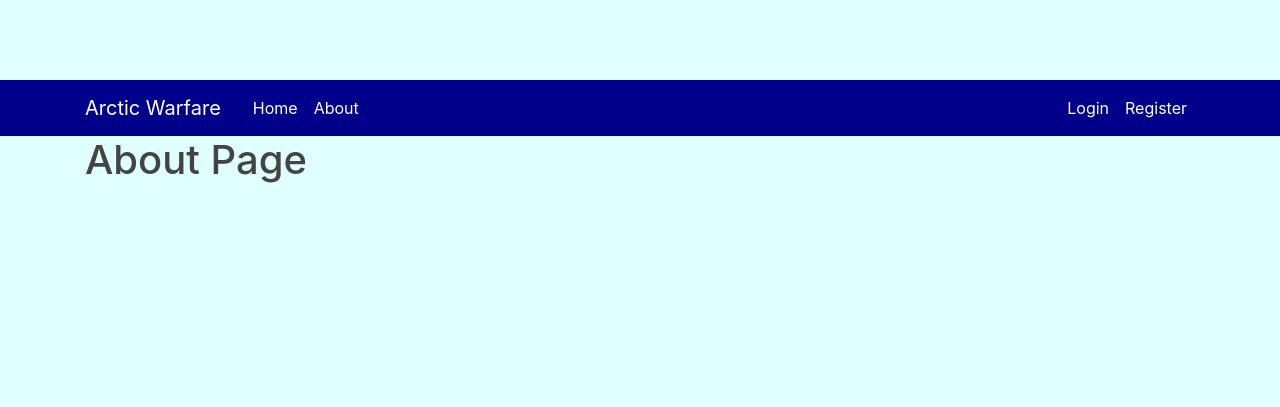
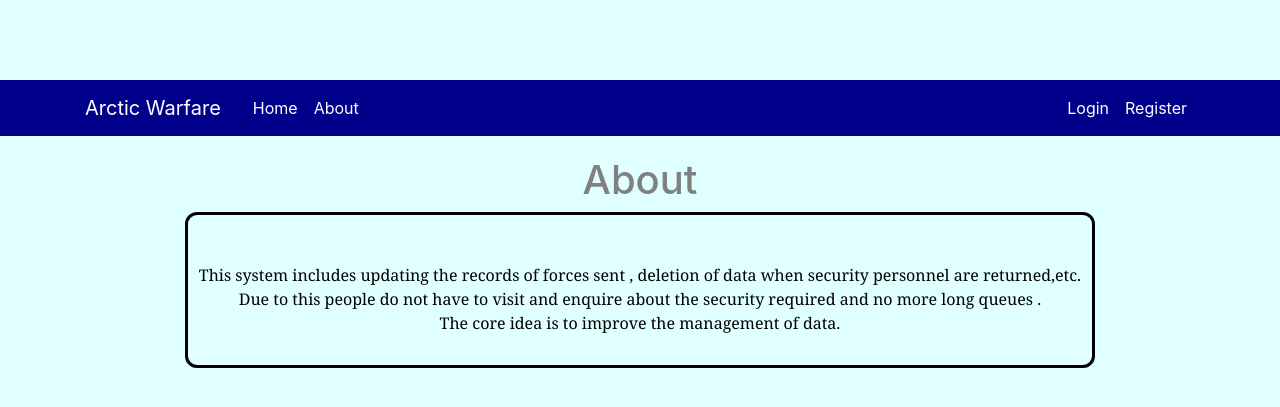
Before and after one commit to vidhi-kumar/final_se, a Flask app: page /about in a window 1280 px wide. Shown: the top 407 px of the page. Run offline with Flask 2, Linux system fonts and the light colour scheme; some libraries are stand-ins or nearby versions.

Commit message:
added about by shubham

```diff
--- a/SE_PROJECT/se-security/se-project/security/templates/about.html
+++ b/SE_PROJECT/se-security/se-project/security/templates/about.html
@@ -1,4 +1,19 @@
 {% extends "layout.html" %}
 {% block content %}
-    <h1>About Page</h1>
+    <body  >
+        <h1 style="font-weight: 500;text-align: center;margin-top:20px;color:gray">About</h1>
+    <p style="text-align: center;font-family: Georgia ;border:3px solid ;margin:0px 100px 250px 100px;border-radius:12px;padding-bottom:30px;color:black ">
+        <br>
+        <br>
+
+        This system includes updating the records of forces sent , deletion of data
+        when security personnel are returned,etc.
+        <br>
+        Due to this people do not have to visit and enquire about the security required and no more long queues
+        .<br>The core idea is to improve the management of data.
+    </p>
+    </body>
+
+
+
 {% endblock content%}
```
